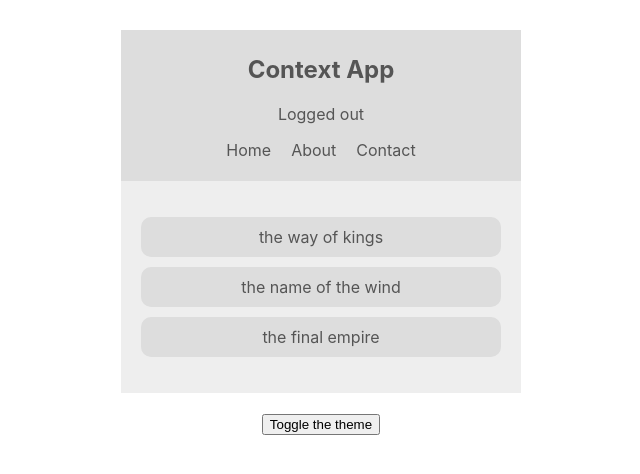
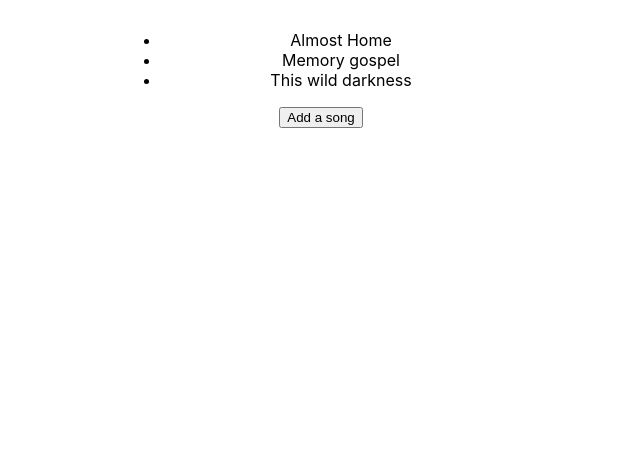
Before and after one commit to gagansaini1212/react-context-hooks, a React (Create React App) app: page / in a window 1280 px wide. Shown: the top 474 px of the page, without its empty margins (319-959 px from the left). Built offline with nearby package versions, Linux system fonts and the light colour scheme.

Commit message:
use state in functional component

```diff
--- a/package.json
+++ b/package.json
@@ -5,7 +5,8 @@
   "dependencies": {
     "react": "^16.8.6",
     "react-dom": "^16.8.6",
-    "react-scripts": "3.0.1"
+    "react-scripts": "3.0.1",
+    "uuid": "^8.3.2"
   },
   "scripts": {
     "start": "react-scripts start",
--- a/src/App.js
+++ b/src/App.js
@@ -1,22 +1,23 @@
 import React from 'react';
 
-import ThemeContextProvider from './contexts/ThemeContext';
-import Navbar from './components/Navbar';
-import BookList from './components/BookList';
-import ThemeToggle from './components/ThemeToggle';
-import AuthContextProvider from './contexts/AuthContext';
+// import ThemeContextProvider from './contexts/ThemeContext';
+// import Navbar from './components/Navbar';
+// import BookList from './components/BookList';
+// import ThemeToggle from './components/ThemeToggle';
+// import AuthContextProvider from './contexts/AuthContext';
+import SongList from './components/SongList';
 
 function App() {
-  console.log(AuthContextProvider);
   return (
     <div className="App">
-      <ThemeContextProvider>
+      <SongList />
+      {/* <ThemeContextProvider>
         <AuthContextProvider>
           <Navbar />
           <BookList />
           <ThemeToggle />
         </AuthContextProvider>
-      </ThemeContextProvider>
+      </ThemeContextProvider> */}
     </div>
   );
 }
--- /dev/null
+++ b/src/components/SongList.js
@@ -0,0 +1,26 @@
+import React, { useState } from 'react';
+import { v4 as uuidv4 } from 'uuid';
+
+const SongList = () => {
+  const [songs, setSongs] = useState([
+    { id: 1, title: 'Almost Home' },
+    { id: 2, title: 'Memory gospel' },
+    { id: 3, title: 'This wild darkness' },
+  ]);
+
+  const addSong = () => {
+    setSongs([...songs, { id: uuidv4(), title: 'New Song' }]);
+  };
+  return (
+    <div className="song-list">
+      <ul>
+        {songs.map((song) => (
+          <li key={song.id}>{song.title}</li>
+        ))}
+      </ul>
+      <button onClick={addSong}>Add a song</button>
+    </div>
+  );
+};
+
+export default SongList;
```
Also changed, not shown: 1 other file (tests, documents, lock files or other folders).
